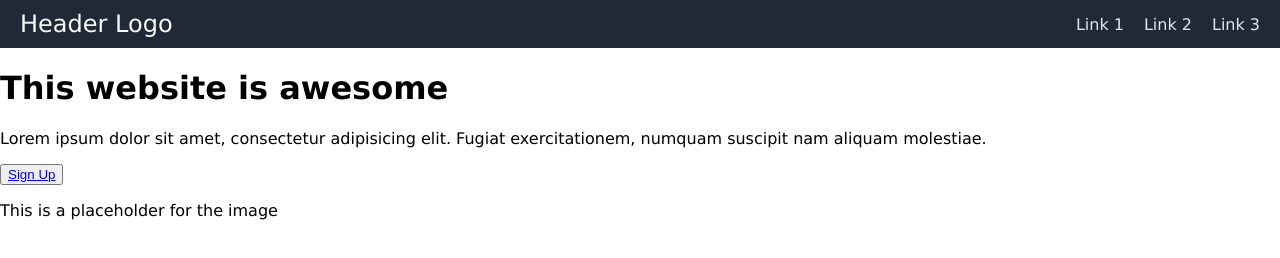
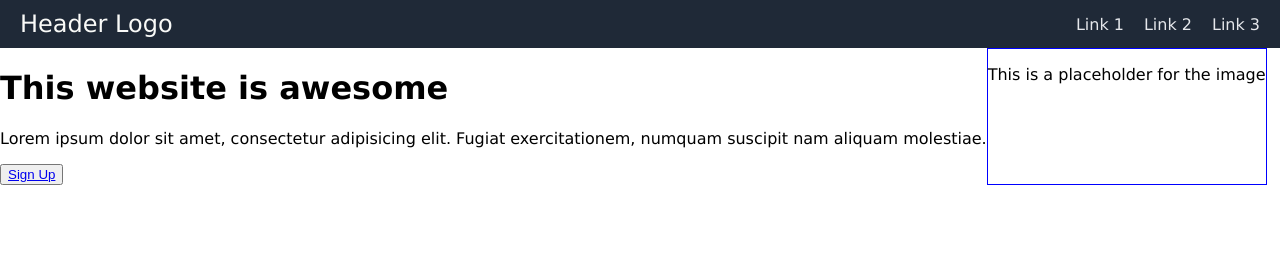
Before and after one commit to RodrigoPessoaDev/landing-page, a plain HTML site: page index.html in a window 1280 px wide. Drawn offline with Linux system fonts and the light colour scheme.

Commit message:
Add styles for image div

```diff
--- a/styles.css
+++ b/styles.css
@@ -47,3 +47,15 @@ body{
     justify-content: center;
     align-items: center;
 }
+
+/* Hero */
+
+.image{
+    border: 1px solid blue;
+    width: 400;
+    height: 200;
+}
+
+.hero{
+    display: flex;
+}
```
